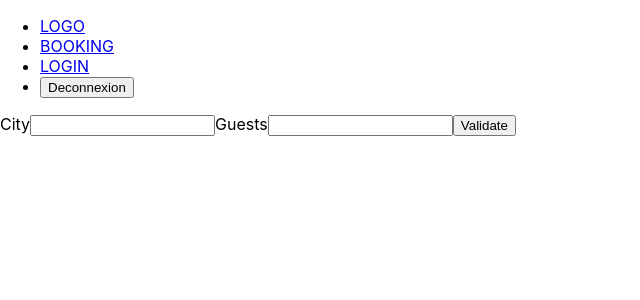
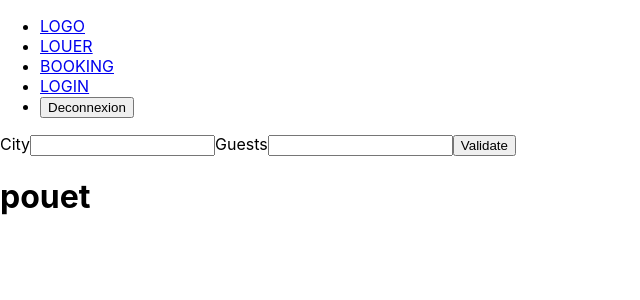
Before and after one commit to rapatte/airbnbfront, a React (Create React App) app: page / in a window 1280 px wide. Shown: the top 300 px of the page, without its empty margins (0-640 px from the left). Built offline with nearby package versions, Linux system fonts and the light colour scheme; no server answers.

Commit message:
added create place for hosts

```diff
--- a/src/App.js
+++ b/src/App.js
@@ -8,6 +8,7 @@ import Login from './pages/Login';
 import Home from './pages/Home';
 import { appContext } from './store';
 import Bookings from './pages/Bookings';
+import PlaceCreation from './pages/PlaceCreation';
 
 const PrivateRoute = ({ component: Component, ...rest }) => {
   const store = React.useContext(appContext);
@@ -27,7 +28,8 @@ function App() {
     <Switch>
       <Route exact path='/' component={ Home } />
       <Route exact path='/login' component={ Login } />
-      <PrivateRoute exact path='/bookings' component={Bookings} />
+      <PrivateRoute exact path='/bookings' component={ Bookings } />
+      <PrivateRoute exact path='/createPlace' component={ PlaceCreation } />
     </Switch>
   </Router>
   );
--- a/src/pages/Home/index.js
+++ b/src/pages/Home/index.js
@@ -27,7 +27,7 @@ class Home extends Component {
     console.log(this.state.places);
     return (
         <Fragment>
-            <h1>{(this.state.places.length !== 0) ? this.state.places[10].name : null}</h1>
+            <h1>pouet</h1>
         </Fragment>
     );
   }
--- a/src/pages/PlaceCreation/CreationForm.jsx
+++ b/src/pages/PlaceCreation/CreationForm.jsx
@@ -1,6 +1,6 @@
 import React from 'react';
 import { placeService } from '../../services/index';
-import appContext from '../../store';
+import { appContext } from '../../store';
 import Button from '../../components/Button/index.jsx';
 
 class CreationForm extends React.Component {
@@ -47,7 +47,7 @@ class CreationForm extends React.Component {
         {(store) => (
                     <div>
                         {this.state.error && <h6>{this.state.error}</h6>}
-                        <input type="text" name="cityId" value={this.state.cityId} onChange={this.handleChange} />
+                        <input type="number" name="cityId" value={this.state.cityId} onChange={this.handleChange} />
                         <input type="text" name="name" value={this.state.name} onChange={this.handleChange} />
                         <input type="text" name="description" value={this.state.description} onChange={this.handleChange} />
                         <input type="number" name="rooms" value={this.state.rooms} onChange={this.handleChange} />
--- a/src/pages/PlaceCreation/index.js
+++ b/src/pages/PlaceCreation/index.js
@@ -2,7 +2,7 @@ import React, { Component, Fragment } from 'react';
 import { placeService } from '../../services/index';
 import CreationForm from './CreationForm.jsx';
 
-class Home extends Component {
+class PlaceCreation extends Component {
   constructor(props) {
     super(props);
     this.state = {
@@ -29,4 +29,4 @@ class Home extends Component {
     );
   }
 }
-export default Home;
+export default PlaceCreation;
--- a/src/pages/partials/Header/Nav.jsx
+++ b/src/pages/partials/Header/Nav.jsx
@@ -9,6 +9,7 @@ function Nav(props) {
   return (
     <ul>
       <li><Link to='/home'>LOGO</Link></li>
+      <li><Link to='/createPlace'>LOUER</Link></li>
       <li><Link to='/bookings'>BOOKING</Link></li>
       <li><Link to='/login'>LOGIN</Link></li>
       <li><button onClick={logout}>Deconnexion</button></li>
```
